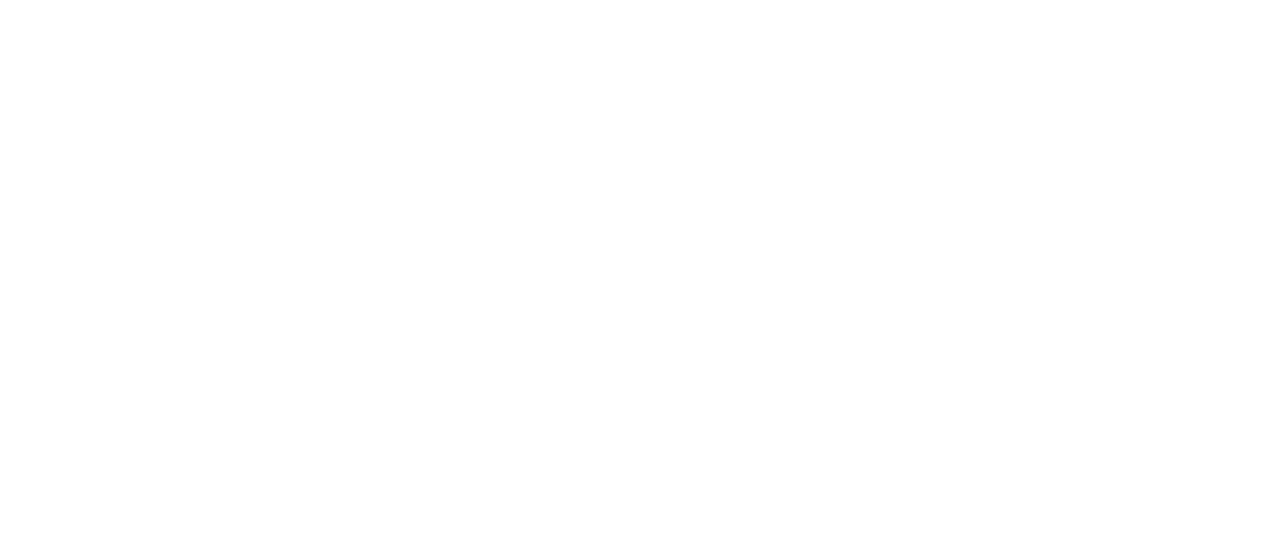
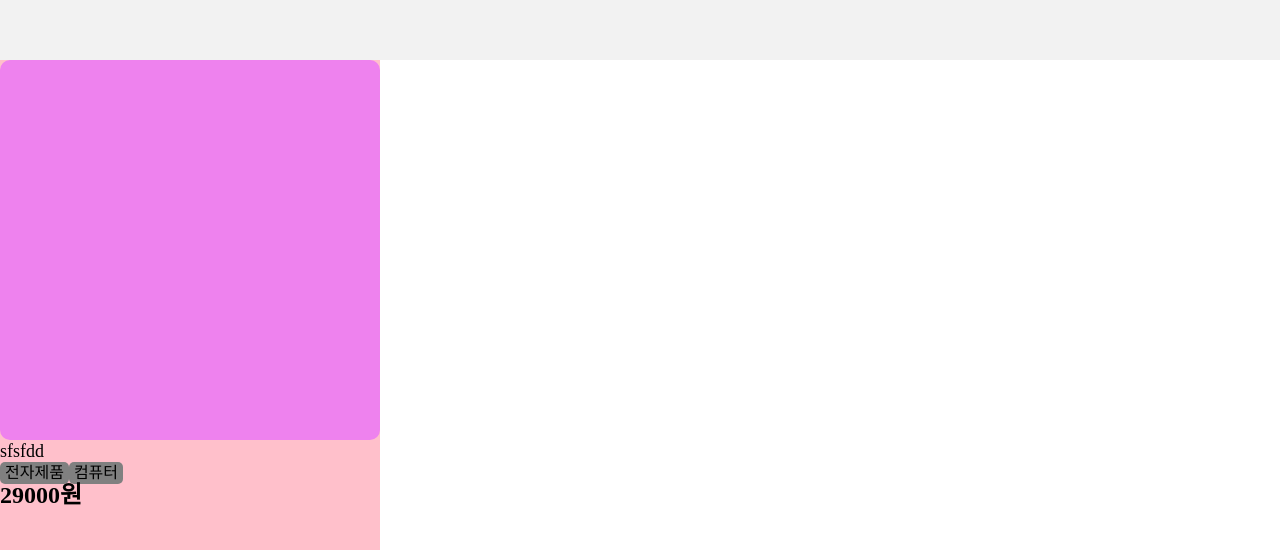
Before and after one commit to min-bok/Shop, a React (Create React App) app in the folder client/: page / in a window 1280 px wide. Shown: the part 530-1080 px from the top of the page. Before the commit the page ends 800 px from the top, so only its background shows below. Built offline with nearby package versions, Linux system fonts and the light colour scheme.

Commit message:
Home 페이지 제작

```diff
--- a/client/package.json
+++ b/client/package.json
@@ -6,11 +6,13 @@
     "@testing-library/jest-dom": "^5.16.5",
     "@testing-library/react": "^13.4.0",
     "@testing-library/user-event": "^13.5.0",
+    "axios": "^1.2.0",
     "react": "^18.2.0",
     "react-dom": "^18.2.0",
     "react-router-dom": "^6.4.4",
     "react-scripts": "5.0.1",
     "styled-components": "^5.3.6",
+    "styled-reset": "^4.4.3",
     "web-vitals": "^2.1.4"
   },
   "scripts": {
--- a/client/src/App.js
+++ b/client/src/App.js
@@ -1,16 +1,20 @@
 import React from "react";
+import { Reset } from "styled-reset";
 import { BrowserRouter, Routes, Route } from "react-router-dom";
 import Header from "./components/Header";
 import Home from "./pages/Home";
 
 function App() {
   return (
+    <>
+      <Reset />
       <BrowserRouter>
         <Header />
         <Routes>
           <Route path="/" element={<Home />} />
         </Routes>
       </BrowserRouter>
+    </>
   );
 }
 
--- /dev/null
+++ b/client/src/components/AdSlider.js
@@ -0,0 +1,12 @@
+import React from "react";
+import styled from "styled-components";
+
+const AdWrap = styled.div`
+  width: 100vw;
+  height: 500px;
+  background-color: #f2f2f2;
+`;
+
+export default function AdSlider() {
+  return <AdWrap></AdWrap>;
+}
--- a/client/src/components/Header.js
+++ b/client/src/components/Header.js
@@ -26,7 +26,7 @@
 `;
 
 // const BtnWrap = styled.div`
-//   justify-items: flex-end;
+//   justify-self: flex-end;
 //   background-color: pink;
 // `;
 
--- a/client/src/pages/Home.js
+++ b/client/src/pages/Home.js
@@ -1,7 +1,60 @@
 import React from "react";
+import styled from "styled-components";
+
+import AdSlider from "../components/AdSlider";
+
+const ProductCont = styled.div`
+  display: flex;
+  flex-direction: column;
+  width: 380px;
+  height: 490px;
+  background-color: pink;
+`;
+
+const ProductImg = styled.div`
+  height: 380px;
+  width: 380px;
+  border-radius: 10px;
+  background-color: violet;
+`;
+
+const ProductName = styled.p`
+  font-size: 18px;
+  font-weight: 400;
+  line-height: 22px;
+`;
+
+const ProductCategoryWrap = styled.span`
+  display: flex;
+  flex-direction: row;
+`;
+
+const ProductCategoryText = styled.p`
+  background-color: grey;
+  padding: 3px 5px;
+  border-radius: 5px;
+`;
+
+const ProductPrice = styled(ProductName)`
+  font-size: 24px;
+  font-weight: 700;
+`;
 
 function Home() {
-  return <p>Home</p>;
+  return (
+    <>
+      <AdSlider />
+      <ProductCont>
+        <ProductImg></ProductImg>
+        <ProductName>sfsfdd</ProductName>
+        <ProductCategoryWrap>
+          <ProductCategoryText>전자제품</ProductCategoryText>
+          <ProductCategoryText>컴퓨터</ProductCategoryText>
+        </ProductCategoryWrap>
+        <ProductPrice>29000원</ProductPrice>
+      </ProductCont>
+    </>
+  );
 }
 
 export default Home;
```
Also changed, not shown: client/src/index.css (+8 -3 lines), 1 other file (tests, documents, lock files or other folders). Lines whose indentation alone changed are shown as unchanged.
